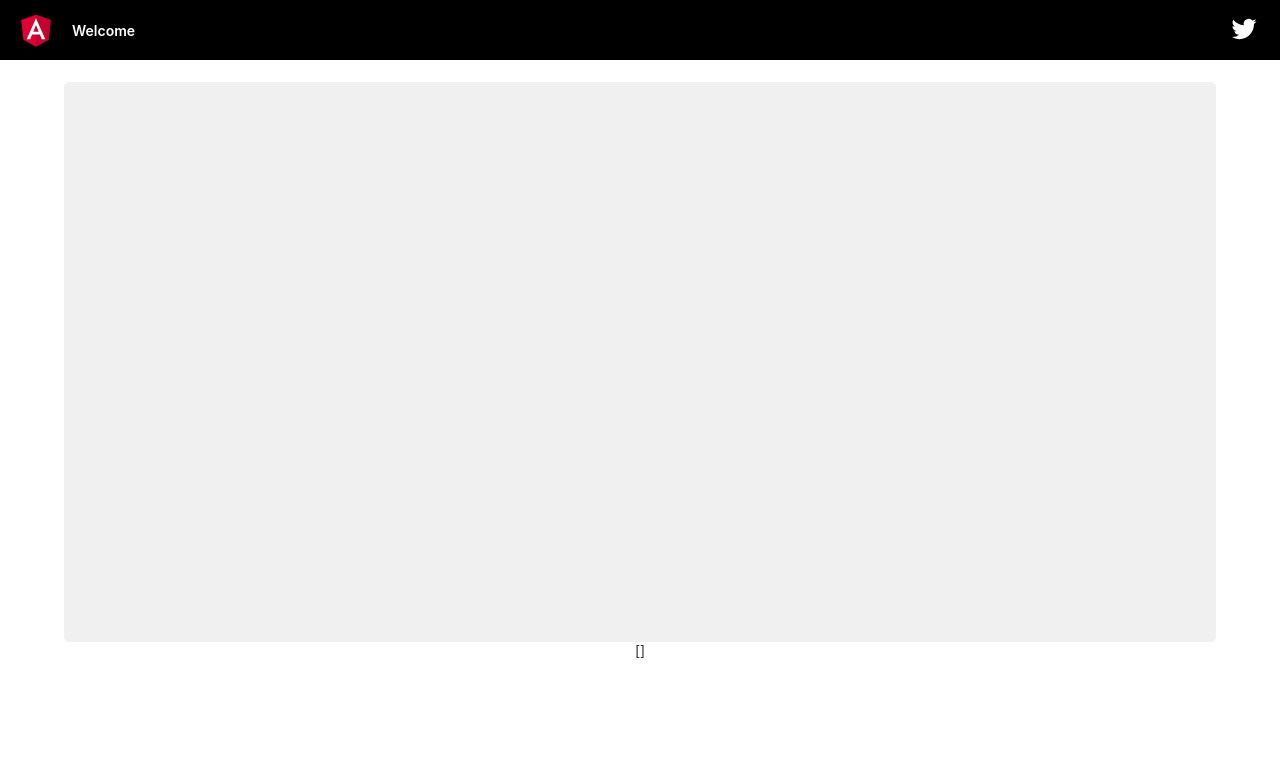
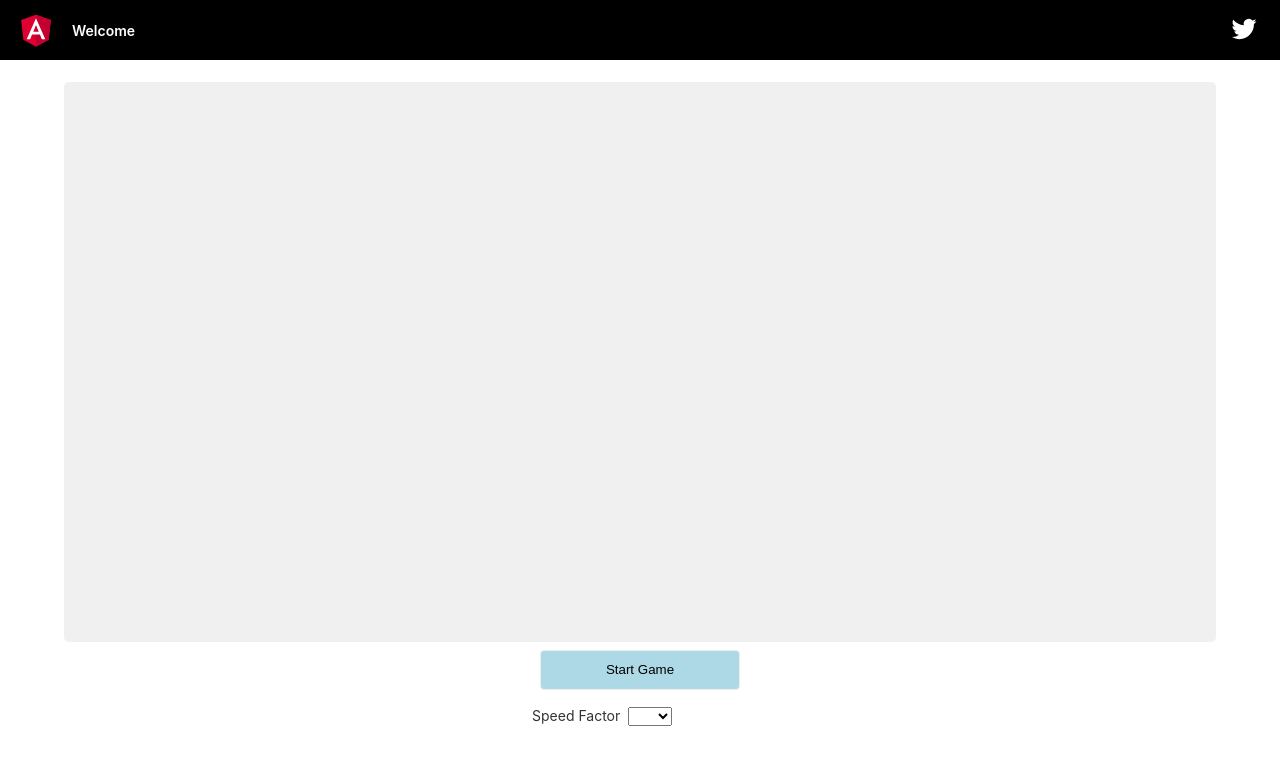
Before and after one commit to kamriki/appJasmin, an Angular app: page / in a window 1280 px wide. Shown: the top 762 px of the page. Built offline with nearby package versions, Linux system fonts and the light colour scheme; no server answers.

Commit message:
0.1.0 game code

```diff
--- a/src/app/app.component.html
+++ b/src/app/app.component.html
@@ -17,9 +17,18 @@
 
 <div class="content" role="main">
   <canvas #canvas></canvas>
-  <div>
-    {{locations | json}}
-  </div>
-
-  <footer></footer>
+  <footer>
+    <div *ngIf="!gameStarted">
+      <button class="card" (click)="startGame()">Start Game</button>
+      <span>Speed Factor</span>
+      <select (change)="setGameSpeed($event.target.value)" [value]="storedSpeed">
+        <option value="1">1x</option>
+        <option value="2">2x</option>
+        <option value="3">3x</option>
+        <option value="4">4x</option>
+        <option value="5">5x</option>
+        <option value="10">10x</option>
+      </select>
+    </div>
+  </footer>
 </div>
--- a/src/app/app.component.scss
+++ b/src/app/app.component.scss
@@ -292,3 +292,6 @@ canvas {
   background-color: #f0f0f0;
   border-radius: 5px;
 }
+
+footer span { padding-right: 0.5rem; }
+footer button { background-color: lightblue; }
--- a/src/app/app.component.ts
+++ b/src/app/app.component.ts
@@ -16,9 +16,11 @@ export class AppComponent implements OnInit {
   private virusWidth = 10;
   private startedLat = null;
   private startedLng = null;
-  private player: { x: number, y: number, dLat: number, dLng: number, oLat: number, oLng: number } = {
-    x: null, y: null, dLat: null, dLng: null, oLat: null, oLng: null
-  };
+  public gameStarted = false;
+  public isWinner: boolean = null;
+  public storedSpeed: number;
+  private gameSpeed = 10000;
+  private gameLevel: Number;
   locations = [];
 
   /**
@@ -31,11 +33,33 @@ export class AppComponent implements OnInit {
     this.canvas.nativeElement.width = this.mapWidth;
     this.canvas.nativeElement.height = this.mapHeight;
     this.ctx = this.canvas.nativeElement.getContext('2d');
+    this.gameSetting();
+  }
 
+  /**
+   * store selected speed
+   * set Speed factor for accelerating player speed within small area
+   */
+  setGameSpeed(speed) {
+    this.saveLocalStorage('speed', Number(speed));
+    this.gameSpeed *= Number(speed);
+    // console.log(speed);
+  }
+
+  /**
+   * get permission for browser location
+   * send viruses on level > 1
+   */
+  startGame() {
     if (!navigator.geolocation) { console.log('location is not supported'); }
-    else { this.watchPosition(); }
+    else {
+      this.gameStarted = true;
+      // this.watchPosition();
 
-    // this.sendVirus(100, 10);
+      this.testWalking();
+    }
+
+    if (this.gameLevel > 1) { this.sendVirus(100, 10); }
   }
 
   /**
@@ -60,29 +84,9 @@ export class AppComponent implements OnInit {
     this.ctx.fill();
   }
 
-  /** */
-  // update() {
-  //   // console.log(this.ctx);
-  //   this.ctx.clearRect(0, 0, this.canvas.nativeElement.width, this.canvas.nativeElement.height);
-  //   this.drawCircle();
-
-  //   // chnage position
-  //   this.circle.x += this.circle.dx;
-  //   this.circle.y += this.circle.dy;
-
-  //   // detect side walls | top & bottom walls
-  //   if (this.circle.x + this.circle.size > this.canvas.nativeElement.width || this.circle.x - this.circle.size < 0) {
-  //     this.circle.dx *= -1;
-  //   }
-  //   if (this.circle.y + this.circle.size > this.canvas.nativeElement.height || this.circle.y - this.circle.size < 0) {
-  //     this.circle.dy *= -1;
-  //   }
-  //   window.requestAnimationFrame(this.update);
-  // }
-
   /**
-   * update device geolocation every 5 sec
-   * save location to storage - !! to remove
+   * store started coordination as base (startedLat/startedLng) to compute the differnce of next moves
+   * update device geolocation every 0 sec
    */
   watchPosition() {
     navigator.geolocation.watchPosition(
@@ -92,11 +96,6 @@ export class AppComponent implements OnInit {
           this.startedLng = position.coords.longitude;
         }
         this.plotPlayer(position.coords.latitude, position.coords.longitude);
-        // this.saveLocal('coordinate', {
-        //   time: new Date(),
-        //   latitude: position.coords.latitude,
-        //   longitude: position.coords.longitude
-        // });
       },
       (err) => { console.log(err); },
       {
@@ -107,61 +106,96 @@ export class AppComponent implements OnInit {
     );
   }
 
-  /**
+  /** !! NOT USED
    * save coordinate with time in localStorage
    */
-  saveLocal(key: string, value: any) {
+  saveLocalStorage(key: string, value: any) {
     localStorage.setItem(key, JSON.stringify(value));
   }
 
   /** !! NOT USED
    * get data from localStorage
    */
-  getLocal(key: string) {
+  getLocalStorage(key: string) {
     const value = localStorage.getItem(key);
-    if (value) {
-      console.log(JSON.parse(value));
-      //return JSON.parse(value)
+    if (value) { return JSON.parse(value) }
+  }
+
+  /**
+   * compute the differance of changes of new position with the started one
+   * choose the biggest difference (delta) between lat or lng
+   * add delta to locY for only changing player Y pixels and keep X position in the middle
+   * start palyer position from bottom-middle then use difference in of moving to accelerate toward end of pathway
+   * check Y value if reached end of canvas to win the game
+   */
+  plotPlayer(lat: number, lng: number) {
+    const dLat = Math.abs(lat - this.startedLat) * this.gameSpeed;
+    const dLng = Math.abs(lng - this.startedLng) * this.gameSpeed;
+    const delta = dLat > dLng ? dLat : dLng;
+    const locX = this.mapWidth/2;
+    const locY = this.mapHeight * 0.96 - delta;
+
+    const timestamp = new Date();
+    // this.locations.push({timestamp, lat, lng, dLat, dLng, locX, locY}); // Stats Analysis
+    console.info({timestamp, lat, lng, dLat, dLng, locX, locY});
+
+    if (locY < 10) {
+      this.gameWin();
+    } else {
+      this.drawPlayer(locX, locY);
     }
   }
 
   /**
-   * setting factor for accelerating player speed for within small area
-   * store the started coordination as base (sLat/sLng) to compute the differnce of next moves
-   * start palyer position from bottom-middle if no older coordination (starting the game)
-   * plotting player by mapping his coordinates to the browser
-   * convert from degrees to radians (Mercator projection)
+   * draw player as black circle using X & Y Pixel values inside the canvas
    */
-  plotPlayer(lat: number, lng: number) {
-    const factor = 1000;
-    lat = Math.abs(lat - this.startedLat) * factor + this.startedLat;
-    lng = Math.abs(lng - this.startedLng) * factor + this.startedLng;
-    const locX = (lng + 180) * (this.mapWidth / 360);
-    const latRad = lat * Math.PI / 180;
-    const mercN = Math.log(Math.tan((Math.PI / 4) + (latRad / 2)));
-    const locY = (this.mapHeight / 2) - (this.mapWidth * mercN / (2 * Math.PI));
-    // const dLat = Math.abs(lat - this.startedLat);
-    // const dLng = Math.abs(lng - this.startedLng);
-    this.player = {
-      x: !this.player.x ? (this.mapWidth/2) : (locX + (dLat * factor)),
-      y: !this.player.y ? (this.mapHeight * 0.96) : (locY + (dLng * factor)),
-      dLat: dLat,
-      dLng: dLng,
-      oLat: null, oLng: null
-      // oLat: this.player.oLat === lat ? this.player.oLat : lat,
-      // oLng: this.player.oLng === lng ? this.player.oLng : lng
-    };
-    console.log(this.player)
-    const timestamp = new Date(); this.locations.push({timestamp, ...this.player, lat, lng})
-    this.drawPlayer();
-  }
-
-  /** */
-  drawPlayer() {
+  drawPlayer(x: number, y: number) {
     this.ctx.clearRect(0, 0, this.mapWidth, this.mapHeight);
     this.ctx.beginPath();
-    this.ctx.arc(this.player.x, this.player.y, 10, 0, Math.PI * 2);
+    this.ctx.arc(x, y, 10, 0, Math.PI * 2);
     this.ctx.fillStyle = 'black';
     this.ctx.fill();
   }
+
+  /**
+   * Retrive stored level & Speed Factor if available
+   * otherwise set & store level as 1
+   */
+  gameSetting() {
+    const storedLevel = this.getLocalStorage('level');
+    if (storedLevel !== undefined) {
+      this.gameLevel = Number(storedLevel);
+    } else {
+      this.gameLevel = 1;
+      this.saveLocalStorage('level', 1);
+    }
+
+    this.storedSpeed = Number(this.getLocalStorage('speed'));
+    if (this.storedSpeed) {
+      this.gameSpeed = this.storedSpeed * 10000;
+    } else {
+      this.gameSpeed = 1 * 10000;
+    }
+  }
+
+  /**
+   *
+   */
+  gameWin() {
+    this.isWinner = true;
+    this.gameStarted = false;
+    alert('You Win');
+  }
+
+  /** Game Simulatation */
+  testWalking() {
+    let x = this.mapWidth/2;
+    let y = this.mapHeight * 0.96;
+    setInterval(() => {
+      console.log(x, y)
+      this.drawPlayer(x, y);
+      y -= 10;
+      if (y < 10) { alert('You Win'); }
+    }, 200);
+  }
 }
```
